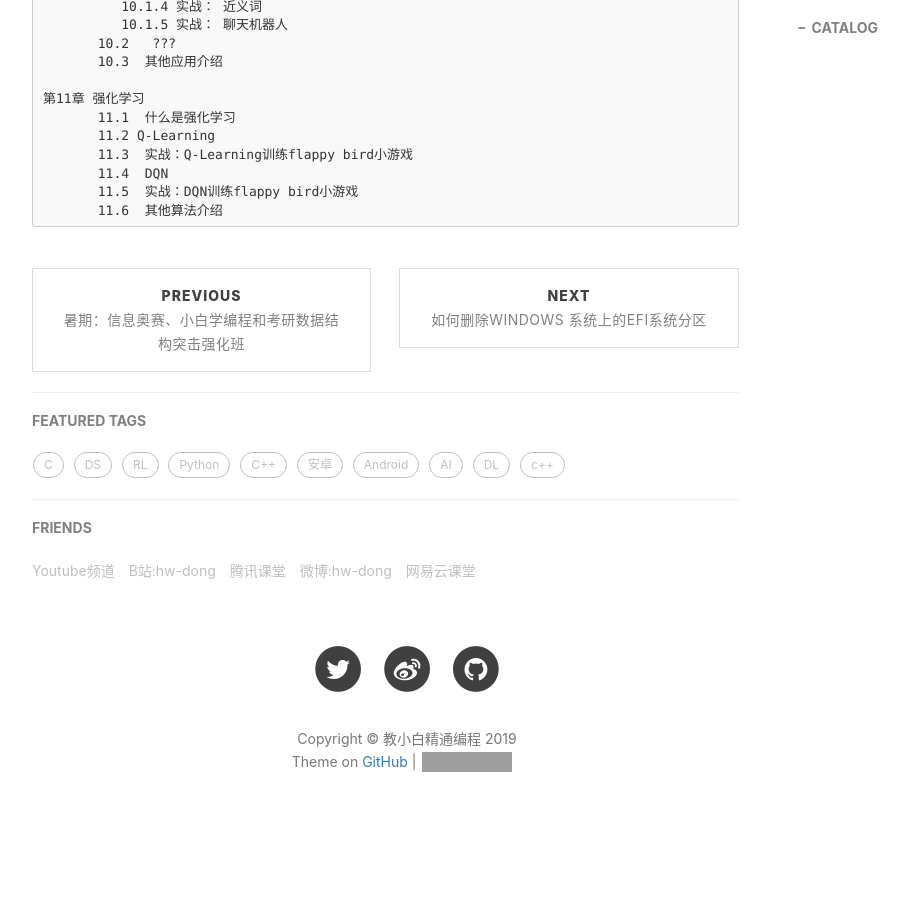
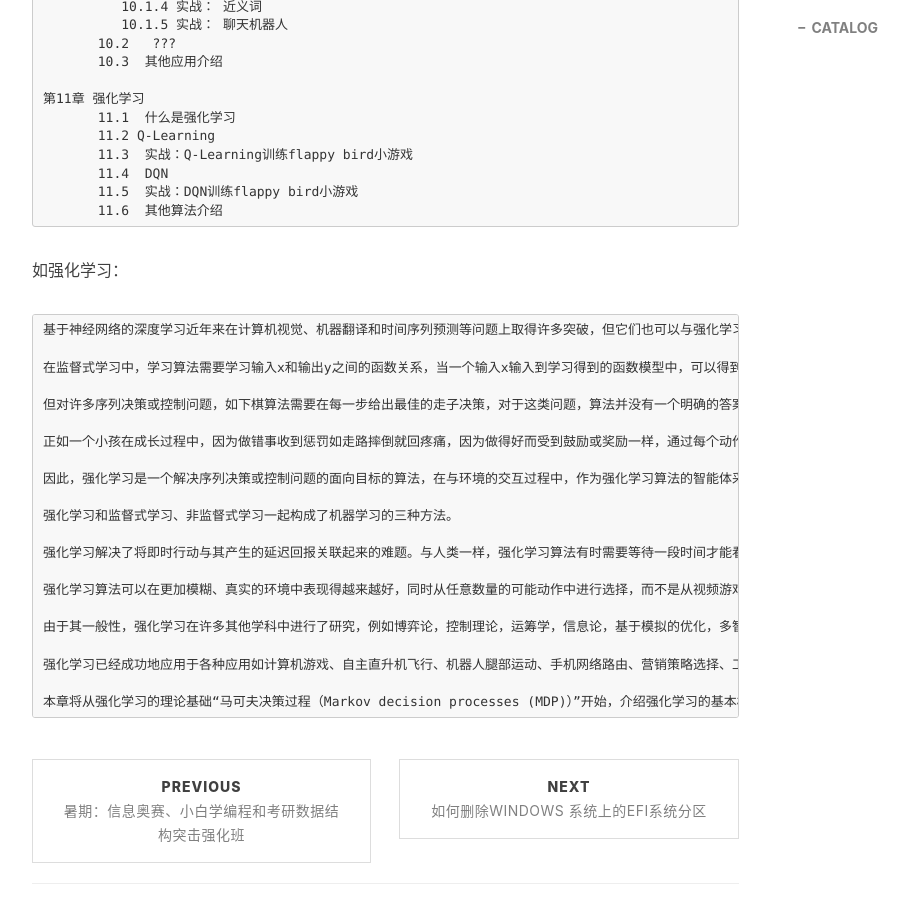
Before and after one commit to xuepro/xuepro.github.io, a Jekyll site: the page built from _posts/2019-06-05-新书“深度学习理论、实现与实战”目录.md, in a window 1280 px wide and 900 px high, scrolled down 3734 px. Shown: the whole window, without its empty margins (233-1142 px from the left). Built offline with Jekyll 4.4.1, drawn with Linux system fonts in a browser that asks for light colours; nearby versions of some CDN libraries; comment, search, counter and statistics services are not loaded; before the commit the page ends 4600 px from its top, so only the background shows below that; grey boxes are pictures that could not be loaded.

Commit message:
Update 2019-06-05-新书“深度学习理论、实现与实战”目录.md

````diff
--- a/_posts/2019-06-05-新书“深度学习理论、实现与实战”目录.md
+++ b/_posts/2019-06-05-新书“深度学习理论、实现与实战”目录.md
@@ -191,3 +191,28 @@ tags:
        11.5  实战：DQN训练flappy bird小游戏
        11.6  其他算法介绍
 ```
+
+如强化学习：
+```
+基于神经网络的深度学习近年来在计算机视觉、机器翻译和时间序列预测等问题上取得许多突破，但它们也可以与强化学习算法相结合，创造出令人震惊的东西吗，如击败人类围棋冠军的AlphGo、在“蛋白质折叠” 的结构预测的竞赛CASP上碾压人类专家的AlphaFold（首次参赛的 AlphaFold 就在 98 位参赛者获得冠军，在对总共 43 种蛋白质的预测中，AlphaFold 获得了其中 25 种的最高分数，排名第二的队伍获得最高分数的蛋白质只有 3 种。）。
+
+在监督式学习中，学习算法需要学习输入x和输出y之间的函数关系，当一个输入x输入到学习得到的函数模型中，可以得到一个输出y，为了学习这个函数关系，需要提供一组样本，对每个样本中的x都给出了明确的输出y，即每个样本都有一个“正确的答案或目标”。
+
+但对许多序列决策或控制问题，如下棋算法需要在每一步给出最佳的走子决策，对于这类问题，算法并没有一个明确的答案y来指导如何学习，如下棋的每一步走子是否能导致最终的胜利并没有一个明确的答案。对这种一系列序列决策问题，虽然每一步的决策没有明确的答案用于指导学习，但每一步决策都可得到来自外部环境的反馈，即所谓的“奖励或惩罚（负的奖励）”，强化学习在这种来自外部环境的“奖励”的指导下，不断调整优化决策，学习如何在多个步骤中获得最大的“奖励或回报”。如下棋程序中就是通过每一步选择最佳走子获得最后的胜利。再如在游戏中，每一步选择一个最佳动作，通过一系列动作最大化游戏中赢得的积分。
+
+正如一个小孩在成长过程中，因为做错事收到惩罚如走路摔倒就回疼痛，因为做得好而受到鼓励或奖励一样，通过每个动作或决定的不同而得到不同的奖励或惩罚，小孩会逐步学会正确的决策从而获得最大的奖励或回报。
+
+因此，强化学习是一个解决序列决策或控制问题的面向目标的算法，在与环境的交互过程中，作为强化学习算法的智能体采取的每个动作都会得到来自外部环境的正或负的奖励，智能体会逐渐学习在每个步骤或时刻应该采取哪个动作以获得最大化的奖励。
+
+强化学习和监督式学习、非监督式学习一起构成了机器学习的三种方法。
+
+强化学习解决了将即时行动与其产生的延迟回报关联起来的难题。与人类一样，强化学习算法有时需要等待一段时间才能看到决策的成果。它们在延迟的反馈环境中运行，在这种环境中，很难理解在多个时间步骤的哪个行为导致了何种结果。
+
+强化学习算法可以在更加模糊、真实的环境中表现得越来越好，同时从任意数量的可能动作中进行选择，而不是从视频游戏的有限选项中进行选择。
+
+由于其一般性，强化学习在许多其他学科中进行了研究，例如博弈论，控制理论，运筹学，信息论，基于模拟的优化，多智能体系统，群体智能，统计学和遗传算法。
+
+强化学习已经成功地应用于各种应用如计算机游戏、自主直升机飞行、机器人腿部运动、手机网络路由、营销策略选择、工厂控制和高效的网页索引。完胜AlphGo的AlphaZero不需要借助于人类围棋专家的大量对局案例，通过强化学习算法的自我对弈（即双手互博），训练34小时的AlphaZero就胜过了训练72小时的AlphaGo。 基于强化学习的游戏智能算法如DeepMind的星际争霸强化学习算法已经完胜人类游戏玩家。可以预期，强化学习将在也现实世界中得到越来越多的应用。
+
+本章将从强化学习的理论基础“马可夫决策过程（Markov decision processes (MDP)）”开始，介绍强化学习的基本概念、原理和典型算法如时差算法、Q-Learning、A3C等，并给出这些算法的实现过程和案例应用。
+```
````
